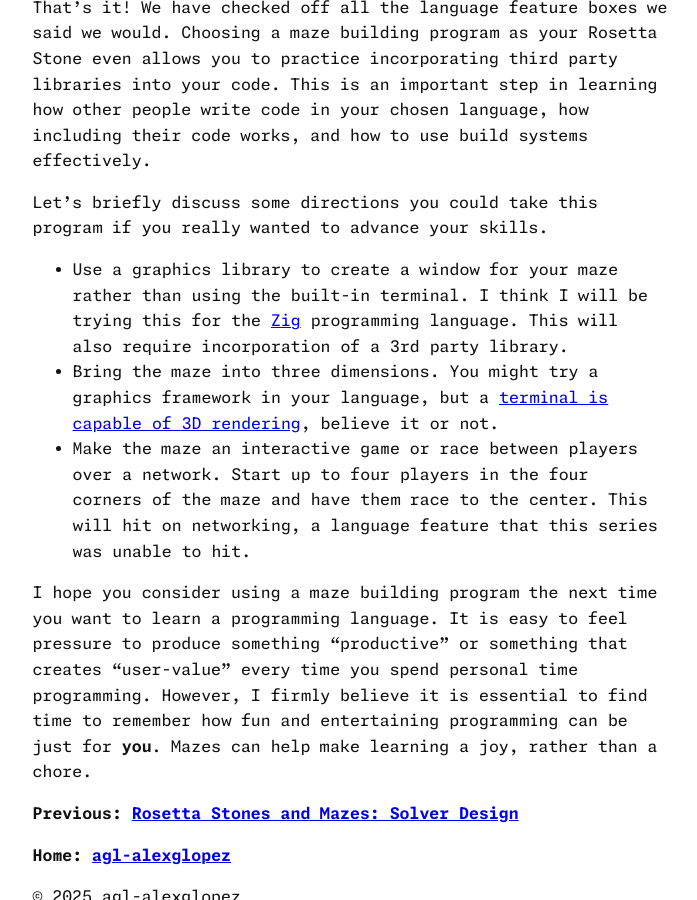
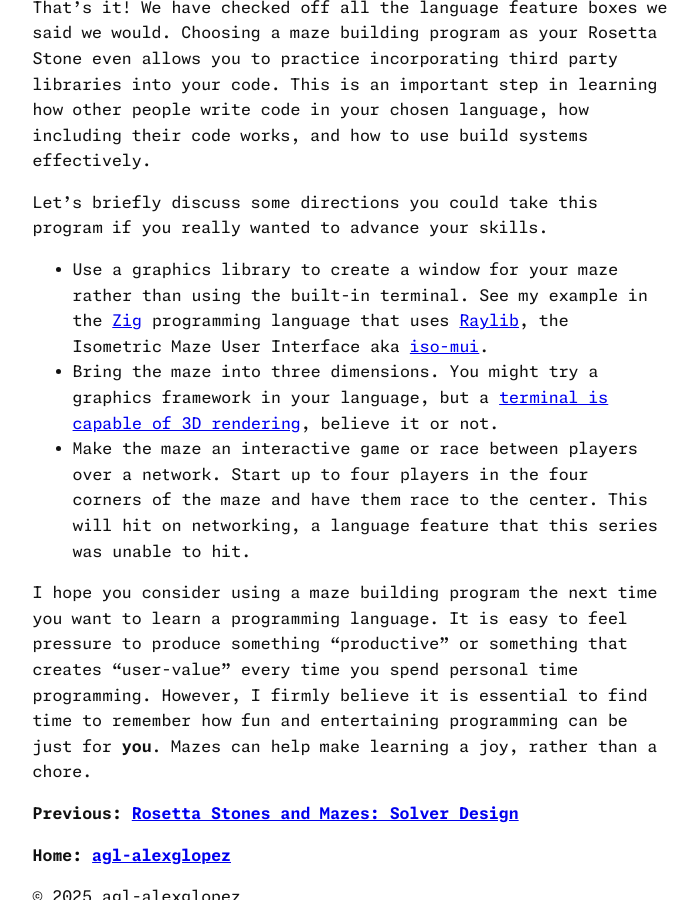
Before and after one commit to agl-alexglopez/agl-alexglopez.github.io, a Jekyll site: the page built from _posts/2025-08-04-rosetta-stones-and-mazes-advanced-design.md, in a window 1280 px wide and 900 px high, scrolled down 10483 px. Shown: the whole window, without its empty margins (290-987 px from the left). Built offline with Jekyll 4.4.1, drawn with Linux system fonts in a browser that asks for light colours.

Commit message:
update article

```diff
--- a/_posts/2025-08-04-rosetta-stones-and-mazes-advanced-design.md
+++ b/_posts/2025-08-04-rosetta-stones-and-mazes-advanced-design.md
@@ -349,7 +349,7 @@ That's it! We have checked off all the language feature boxes we said we would.
 
 Let's briefly discuss some directions you could take this program if you really wanted to advance your skills.
 
-- Use a graphics library to create a window for your maze rather than using the built-in terminal. I think I will be trying this for the [Zig](https://ziglang.org/) programming language. This will also require incorporation of a 3rd party library.
+- Use a graphics library to create a window for your maze rather than using the built-in terminal. See my example in the [Zig](https://ziglang.org/) programming language that uses [Raylib](https://www.raylib.com/), the Isometric Maze User Interface aka [iso-mui](https://github.com/agl-alexglopez/iso-mui).
 - Bring the maze into three dimensions. You might try a graphics framework in your language, but a [terminal is capable of 3D rendering](https://github.com/leonmavr/retrocube), believe it or not.
 - Make the maze an interactive game or race between players over a network. Start up to four players in the four corners of the maze and have them race to the center. This will hit on networking, a language feature that this series was unable to hit.
 
```
